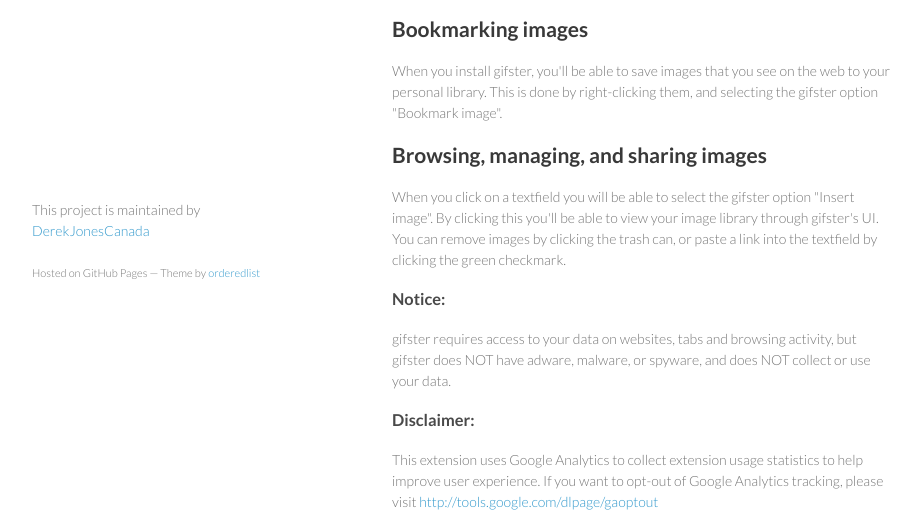
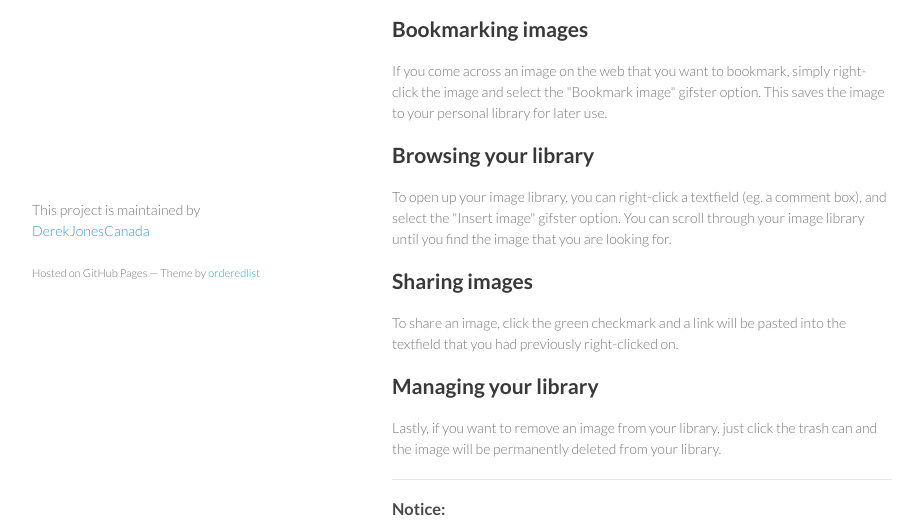
Before and after one commit to derkjerns/gifster, a plain HTML site: page index.html in a window 1280 px wide. Shown: the part 448-969 px from the top of the page, without its empty margins (178-1101 px from the left). Drawn offline with Linux system fonts and the light colour scheme.

Commit message:
Create gh-pages branch via GitHub

```diff
--- a/index.html
+++ b/index.html
@@ -36,14 +36,24 @@
 <h2>
 <a name="bookmarking-images" class="anchor" href="#bookmarking-images"><span class="octicon octicon-link"></span></a>Bookmarking images</h2>
 
-<p>When you install gifster, you'll be able to save images that you see on the web to your personal library. This is done by right-clicking them, and selecting the gifster option "Bookmark image".</p>
+<p>If you come across an image on the web that you want to bookmark, simply right-click the image and select the "Bookmark image" gifster option. This saves the image to your personal library for later use.</p>
 
 <h2>
-<a name="browsing-managing-and-sharing-images" class="anchor" href="#browsing-managing-and-sharing-images"><span class="octicon octicon-link"></span></a>Browsing, managing, and sharing images</h2>
+<a name="browsing-your-library" class="anchor" href="#browsing-your-library"><span class="octicon octicon-link"></span></a>Browsing your library</h2>
 
-<p>When you click on a textfield you will be able to select the gifster option "Insert image". By clicking this you'll be able to view your image library through gifster's UI. You can remove images by clicking the trash can, or paste a link into the textfield by clicking the green checkmark.</p>
+<p>To open up your image library, you can right-click a textfield (eg. a comment box), and select the "Insert image" gifster option. You can scroll through your image library until you find the image that you are looking for. </p>
 
-<h3>
+<h2>
+<a name="sharing-images" class="anchor" href="#sharing-images"><span class="octicon octicon-link"></span></a>Sharing images</h2>
+
+<p>To share an image, click the green checkmark and a link will be pasted into the textfield that you had previously right-clicked on. </p>
+
+<h2>
+<a name="managing-your-library" class="anchor" href="#managing-your-library"><span class="octicon octicon-link"></span></a>Managing your library</h2>
+
+<p>Lastly, if you want to remove an image from your library, just click the trash can and the image will be permanently deleted from your library.</p>
+
+<hr><h3>
 <a name="notice" class="anchor" href="#notice"><span class="octicon octicon-link"></span></a>Notice:</h3>
 
 <p>gifster requires access to your data on websites, tabs and browsing activity, but gifster does NOT have adware, malware, or spyware, and does NOT collect or use your data.</p>
```
Also changed, not shown: params.json (+1 -1 lines).
